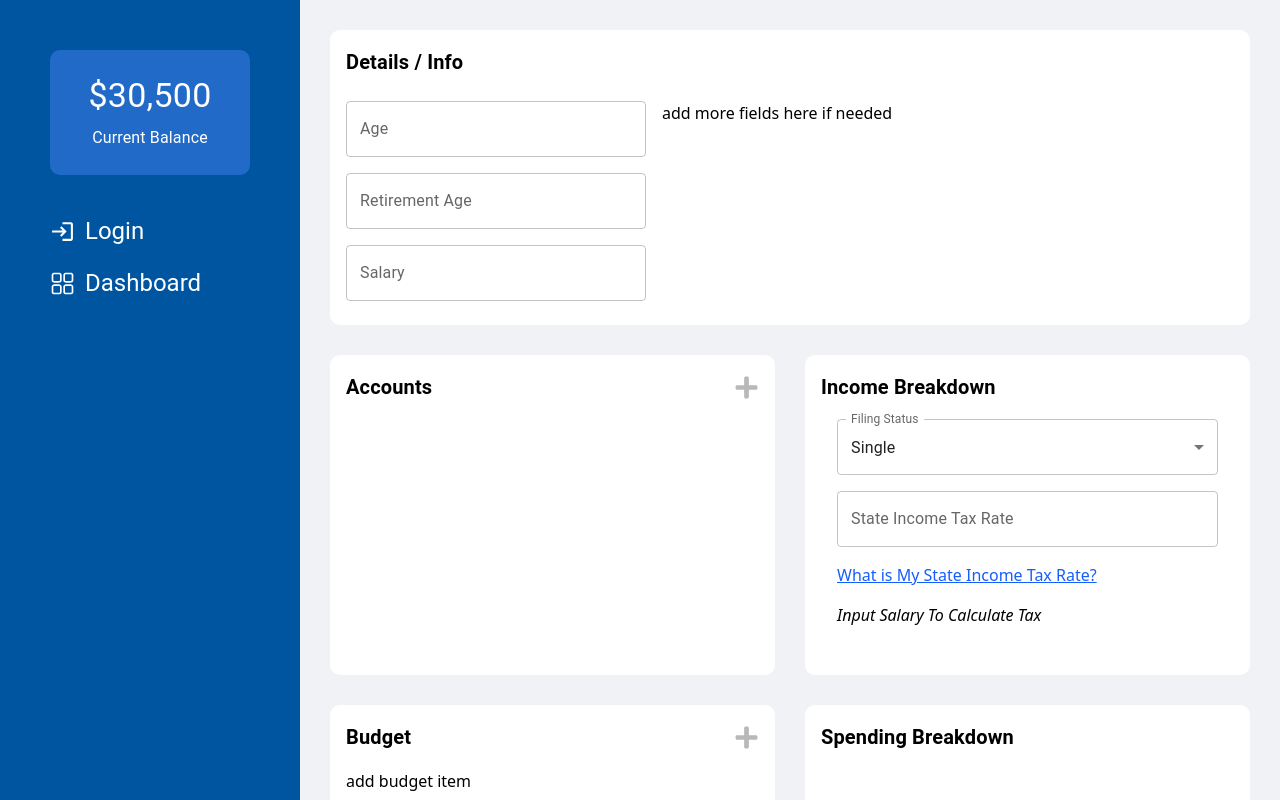
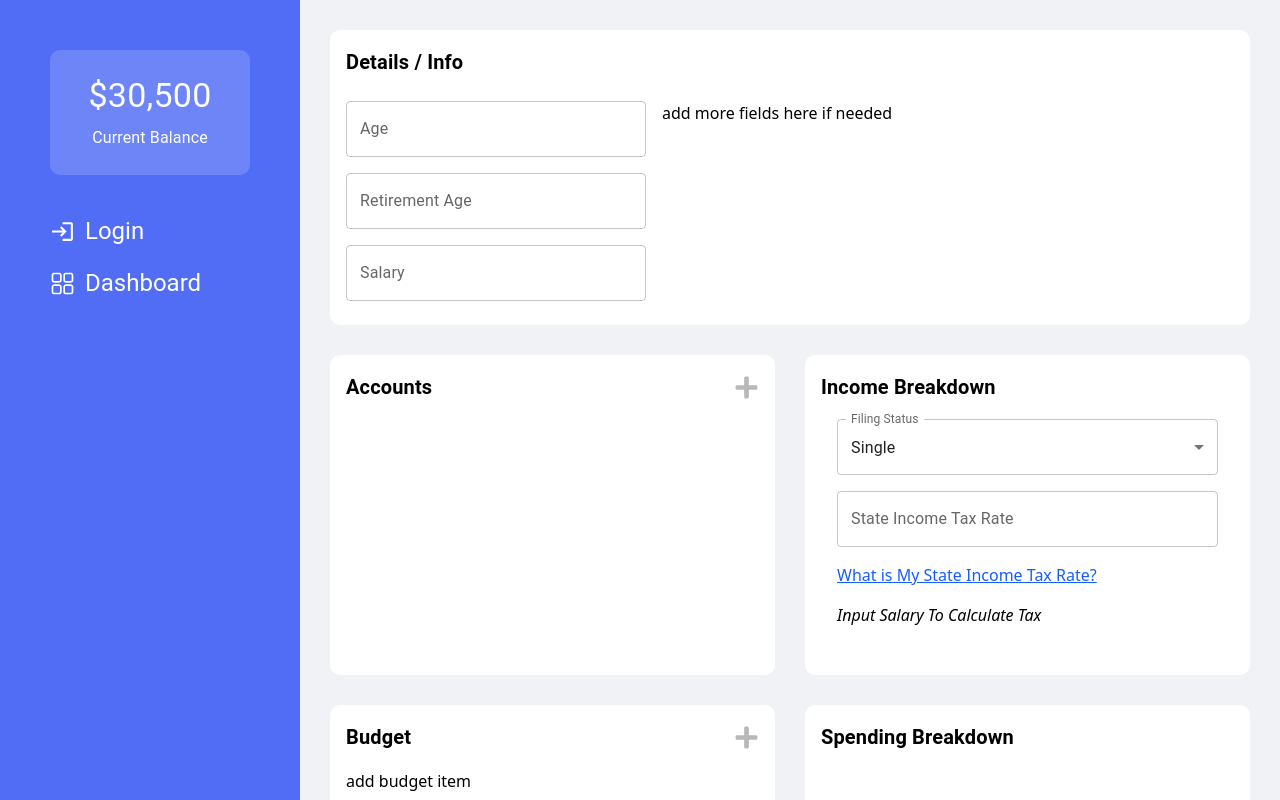
Before and after one commit to jgoldstein130/Financial-App, a Next.js app in the folder financial-app/: page / in a window 1280 px wide. Built offline with nearby package versions, Linux system fonts and the light colour scheme.

Commit message:
Minor UI Changes

```diff
--- a/financial-app/src/app/Components/AccountCard/AccountCard.tsx
+++ b/financial-app/src/app/Components/AccountCard/AccountCard.tsx
@@ -1,6 +1,6 @@
 import { ChangeEvent, ReactNode, useContext, useState } from "react";
 import { Account } from "../../App";
-import { Button, Box, TextField } from "@mui/material";
+import { Button, TextField } from "@mui/material";
 import EditIcon from "@mui/icons-material/Edit";
 import "./AccountCard.css";
 import EditAccountModal from "../EditAccountModal/EditAccountModal";
@@ -112,14 +112,19 @@ const AccountCard = ({ children, ...props }: Props) => {
           flexDirection: "column",
           gap: "10px",
           width: "300px",
-          border: "1px solid #0055a0",
+          border: "2px solid #516DF5",
           padding: "15px",
           borderRadius: "5px",
         }}
       >
         <div style={{ display: "flex", justifyContent: "space-between" }}>
           {props.account.name || ""}
-          <EditIcon fontSize="small" className="mt-1 mr-2 edit-icon" onClick={(e) => openEditAccountModal(e)} />
+          <EditIcon
+            fontSize="medium"
+            style={{ color: "#b8b8b8" }}
+            className="mt-1 mr-2 edit-icon"
+            onClick={(e) => openEditAccountModal(e)}
+          />
         </div>
         <TextField
           label="Starting Balance"
--- a/financial-app/src/app/Components/AddAccountModal/AddAccountModal.tsx
+++ b/financial-app/src/app/Components/AddAccountModal/AddAccountModal.tsx
@@ -1,4 +1,4 @@
-import { Account } from "@/app/page";
+import { Account } from "../../App";
 import { Box, Button, Modal, TextField, Typography } from "@mui/material";
 import { ReactNode, useState } from "react";
 
--- a/financial-app/src/app/Components/NavigationBar/NavigationBar.tsx
+++ b/financial-app/src/app/Components/NavigationBar/NavigationBar.tsx
@@ -26,7 +26,7 @@ const NavigationBar = ({ children, ...props }: Props) => {
   };
 
   return (
-    <div className="bg-[#0055a0]" style={{ height: "100vh" }}>
+    <div className="bg-[#516DF5]" style={{ height: "100vh" }}>
       <div
         style={{
           width: "300px",
@@ -37,7 +37,7 @@ const NavigationBar = ({ children, ...props }: Props) => {
         }}
       >
         <div
-          className="bg-[#226ac8]"
+          className="bg-[#6e85f8]"
           style={{
             width: "200px",
             height: "125px",
@@ -65,11 +65,11 @@ const NavigationBar = ({ children, ...props }: Props) => {
           marginLeft: "50px",
         }}
       >
-        <div style={{ display: "flex", alignItems: "center", gap: "10px" }}>
+        <div style={{ display: "flex", alignItems: "center", gap: "10px", cursor: "pointer", width: "fit-content" }}>
           <MdLogin size={25} />
           <Typography variant="h5">Login</Typography>
         </div>
-        <div style={{ display: "flex", alignItems: "center", gap: "10px" }}>
+        <div style={{ display: "flex", alignItems: "center", gap: "10px", cursor: "pointer", width: "fit-content" }}>
           <RxDashboard size={25} />
           <Typography variant="h5">Dashboard</Typography>
         </div>
```
